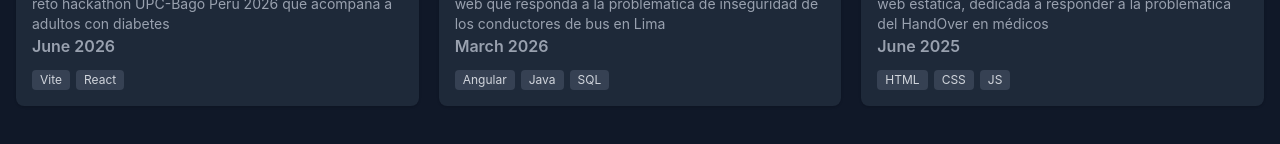
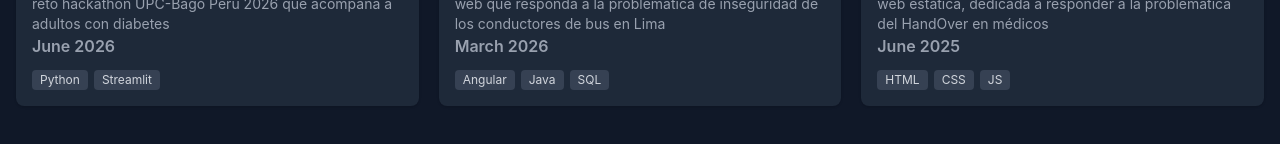
Before and after one commit to MarlonLasarte/Portafolio, a React (Vite) app: page / in a window 1280 px wide. Shown: the part 2614-2758 px from the top of the page. Built offline with nearby package versions, Linux system fonts and the light colour scheme.

Commit message:
CV funcional

```diff
--- a/src/components/HeroSection.jsx
+++ b/src/components/HeroSection.jsx
@@ -58,8 +58,8 @@ const HeroSection = () => {
                                     <div className='download-loader text-white hidden'>
                                     </div>
                                 </div>
-                                <a href="/CV-ESP-Ivonne.pdf"
-                                download="CV-ESP-Ivonne.pdf"
+                                <a href="/Ivonne-Ibañez-Torres-CV.pdf"
+                                download="Ivonne-Ibañez-Torres-CV.pdf"
                                 className='pl-2 text-cyan-400'>
                                  Descargar CV
                                 </a>
--- a/src/components/Projects.jsx
+++ b/src/components/Projects.jsx
@@ -28,7 +28,7 @@ const Projects = () => {
         title:'Glucem-IA',
         desc:'Prototipo desarrollado grupalmente en 29 horas para el reto hackathon UPC-Bagó Perú 2026 que acompaña a adultos con diabetes',
         date:'June 2026',
-        tech:['Vite','React']
+        tech:['Python','Streamlit']
     },
   ]
 
```
Also changed, not shown: 1 other file (tests, documents, lock files or other folders).
